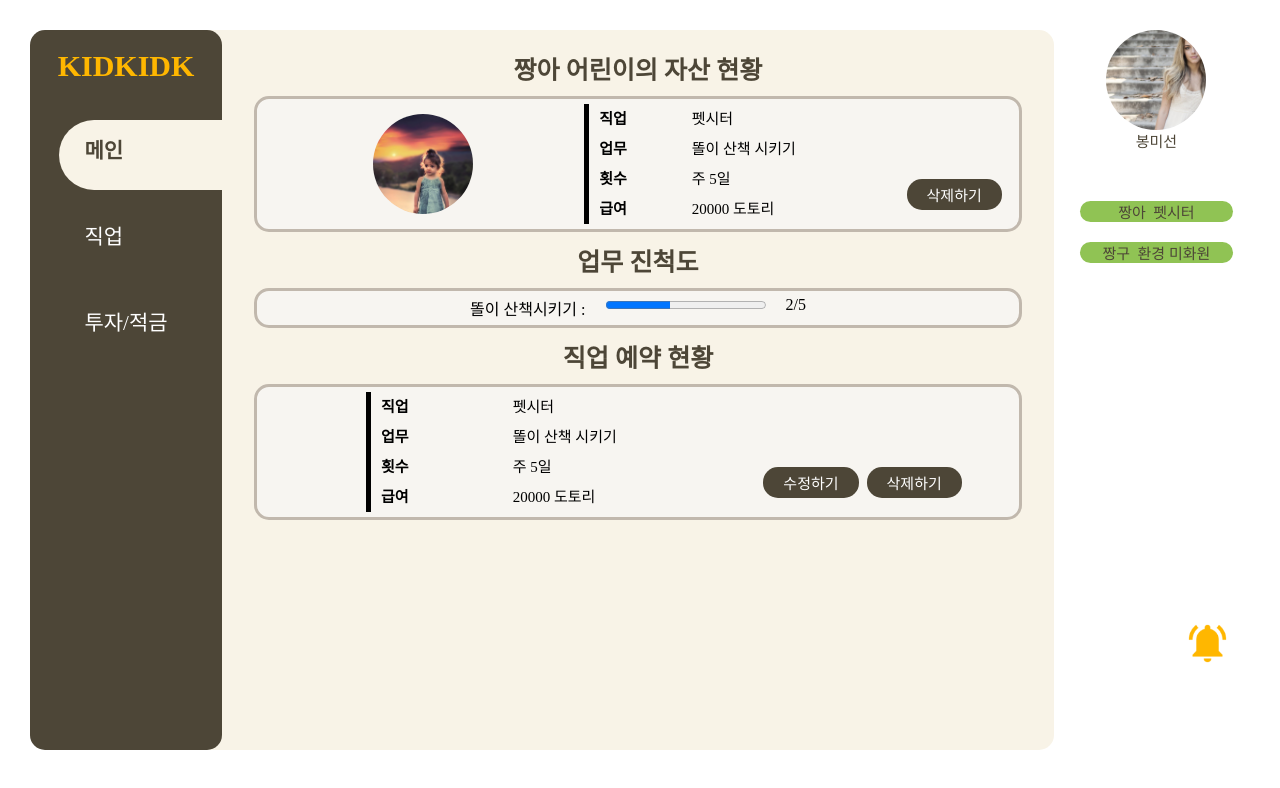
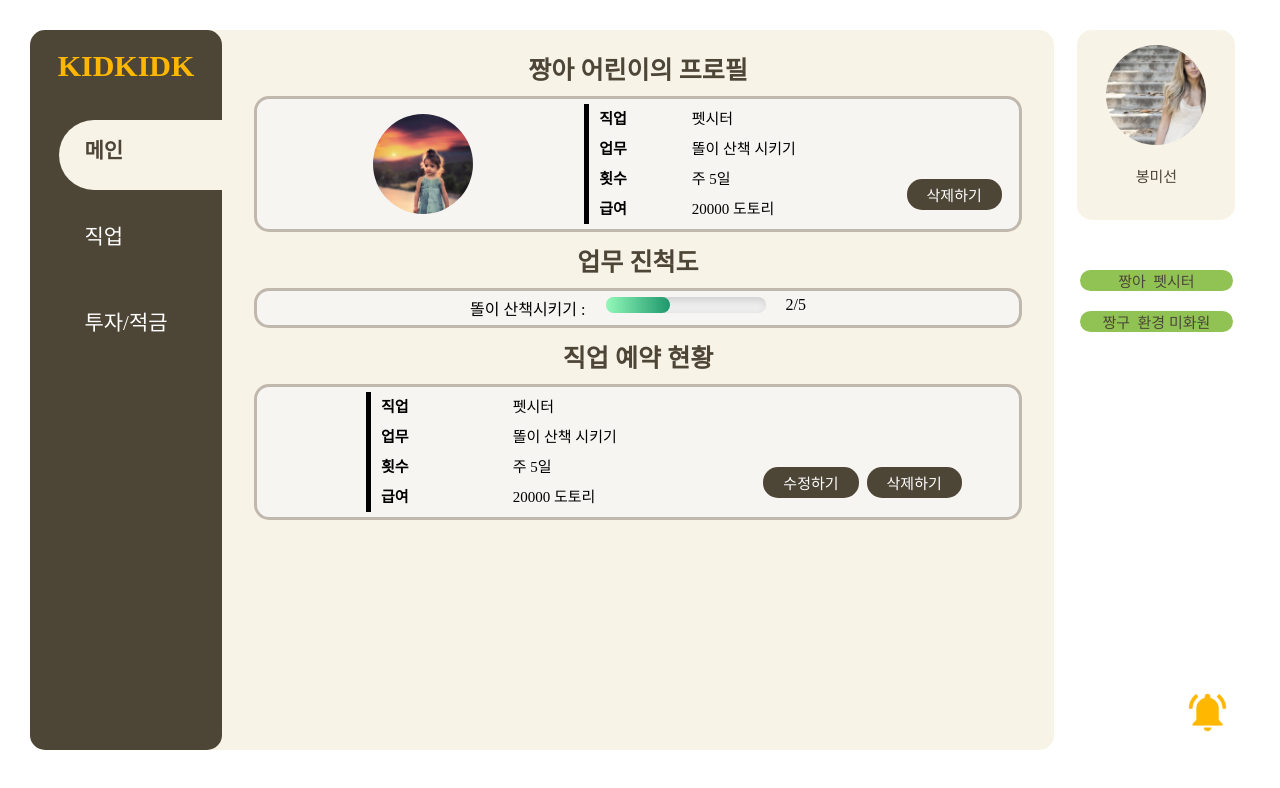
Before and after one commit to leewoo97/KidKidk, a React (Vite) app in the folder frontend/: page /parent/job in a window 1280 px wide. Shown: the top 788 px of the page. Built offline with nearby package versions, Linux system fonts and the light colour scheme; a web font is replaced by a local one.

Commit message:
Add: modify html css

```diff
--- a/frontend/src/components/ProfileNav.module.css
+++ b/frontend/src/components/ProfileNav.module.css
@@ -1,7 +1,16 @@
 .profileNavContainerStart {
+    background-color: var(--nav-background-hover);
     display: flex;
     flex-direction: column;
     align-items: center;
+    border-radius: 15px;
+    padding: 15px;
+    width: 10vw;
+    height: 20vh;
+}
+
+.profileNavContainerStart span {
+    margin-top: 20px;
 }
 
 .profileImageContainer {
--- a/frontend/src/components/UserProfile.jsx
+++ b/frontend/src/components/UserProfile.jsx
@@ -36,7 +36,7 @@ export default function UserProfile({ nickname, profile_image }) {
             </div>
             {modalLoginOpen ? (
                 <ProfileModal
-                    modalIsOpen={openModalLogin}
+                    modalIsOpen={!!openModalLogin}
                     closeModal={closeModalLogin}
                     title="로그인 모달"
                     content="이것은 로그인 모달입니다."
@@ -67,7 +67,7 @@ export default function UserProfile({ nickname, profile_image }) {
             ) : null}
             {modalUpdateOpen ? (
                 <ProfileModal
-                    modalIsOpen={openModalUpdate}
+                    modalIsOpen={!!openModalUpdate}
                     closeModal={closeModalUpdate}
                     title="수정 모달"
                     content="이것은 수정 모달입니다."
--- a/frontend/src/views/parent/ParentJob.jsx
+++ b/frontend/src/views/parent/ParentJob.jsx
@@ -1,12 +1,12 @@
-import styles from "./ParentJob.module.css";
-import kidImg from "@images/kidImg.jpg";
+import styles from './ParentJob.module.css';
+import kidImg from '@images/kidImg.jpg';
 
 export default function ParentJob() {
     return (
         <div className={styles.parentJobContainer}>
             <div className={styles.parentJobContainerStart}>
                 <div className={styles.childProfile}>
-          <p>짱아 어린이의 자산 현황</p>
+                    <p>짱아 어린이의 프로필</p>
                     <div className={styles.childProfileFrame}>
                         <div>
                             <div className={styles.childProfileImage}>
@@ -42,7 +42,7 @@ export default function ParentJob() {
                                 <label htmlFor="workProgress">똘이 산책시키기 :</label>
                             </li>
                             <li>
-                <progress id="workProgress" max="100" value="40"></progress>
+                                <progress className={styles.progress} id="workProgress" max="100" value="40"></progress>
                             </li>
                             <li>2/5</li>
                         </ul>
@@ -68,13 +68,9 @@ export default function ParentJob() {
                             </ul>
                         </div>
                         <div>
-              <button className={styles.jobReservationUpdateButton}>
-                수정하기
-              </button>
+                            <button className={styles.jobReservationUpdateButton}>수정하기</button>
                             &nbsp;&nbsp;
-              <button className={styles.jobReservationDeleteButton}>
-                삭제하기
-              </button>
+                            <button className={styles.jobReservationDeleteButton}>삭제하기</button>
                         </div>
                     </div>
                 </div>
--- a/frontend/src/views/profile/Profile.jsx
+++ b/frontend/src/views/profile/Profile.jsx
@@ -4,7 +4,7 @@ import { RiLockPasswordFill } from 'react-icons/ri';
 import { RiParentLine } from 'react-icons/ri';
 import { FaRegImage } from 'react-icons/fa6';
 
-import UserProfile from '../../components/userProfile';
+import UserProfile from '../../components/UserProfile';
 import ProfileModal from '../../components/ProfileModal';
 
 import styles from './Profile.module.css';
@@ -49,7 +49,7 @@ export default function Profile() {
                 <p className={styles.profileptag}>프로필을 선택해주세요</p>
                 {modalCreateOpen ? (
                     <ProfileModal
-                        modalIsOpen={openModalCreate}
+                        modalIsOpen={!!openModalCreate}
                         closeModal={closeModalCreate}
                         title="프로필 생성 모달"
                         content="이것은 프로필 생성 모달입니다."
```
Lines whose indentation alone changed are shown as unchanged.
